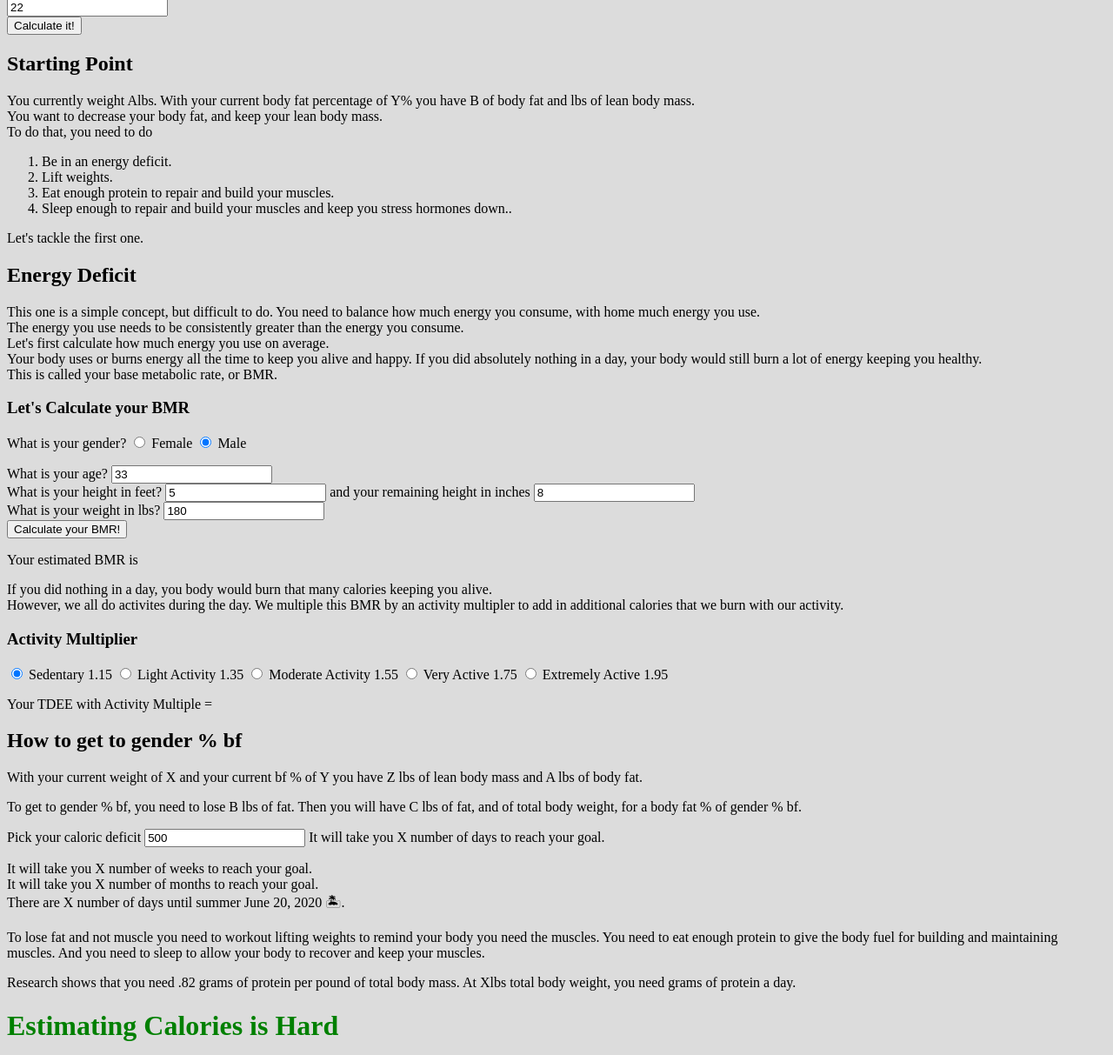
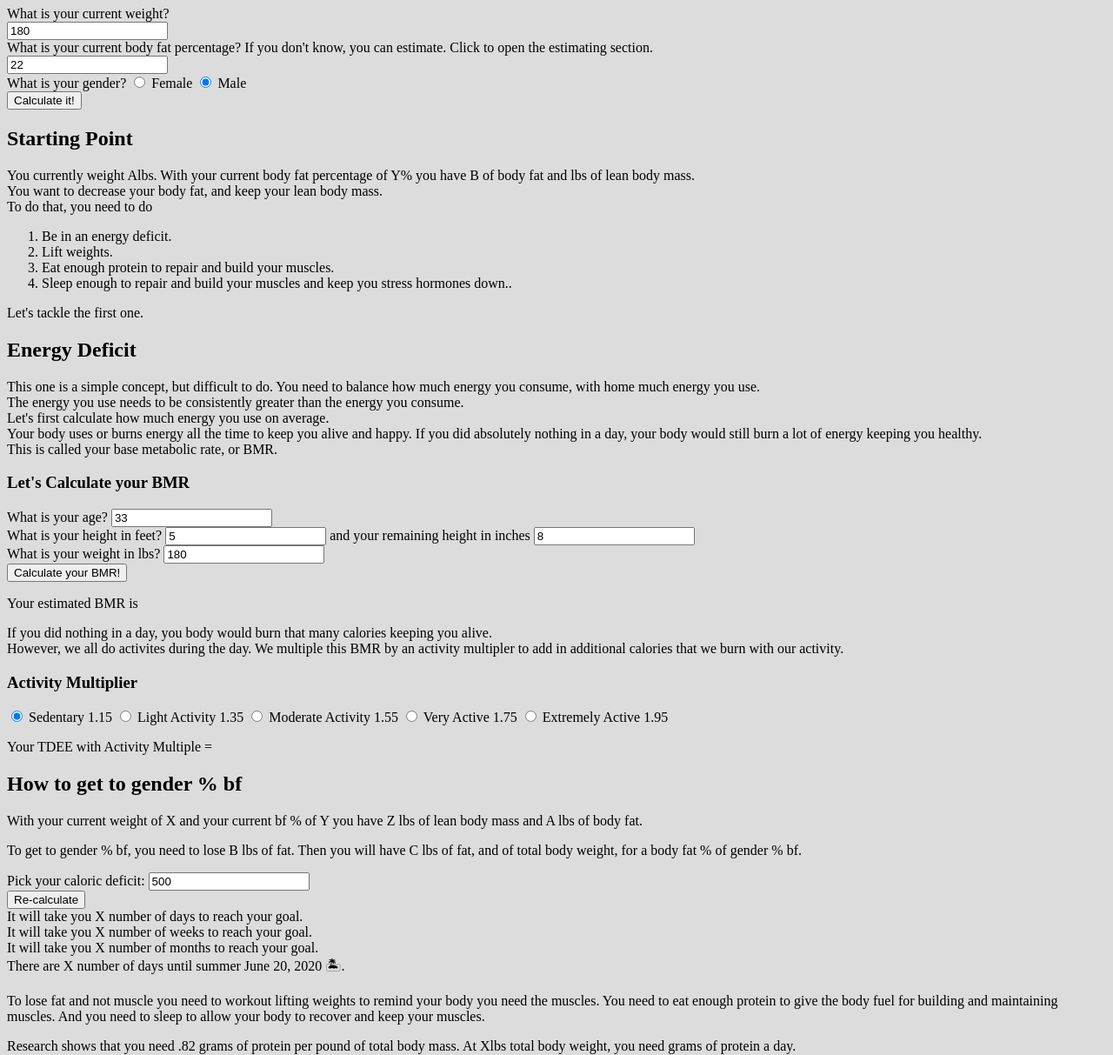
Before and after one commit to joshdance/appWillGiveYouAbs, a plain HTML site: page index.html in a window 1280 px wide. Shown: the part 73-1286 px from the top of the page at 87% size. Drawn offline with Linux system fonts and the light colour scheme.

Commit message:
improvements for female calcs

```diff
--- a/calc.js
+++ b/calc.js
@@ -11,6 +11,12 @@ document.addEventListener("DOMContentLoaded", function() {
 	   //calcDown(weightValue, percentValue, LbsBfResults, leanResults);
 	   calcGoalPercent();
 	   calcProteinNeed();
+	   calcBmr();
+	   calcGoalPercent();
+    }
+
+    function reCalc(){
+    	doTheCalc();
     }
 
     function calcBmr(){
@@ -193,6 +199,7 @@ document.addEventListener("DOMContentLoaded", function() {
 
 
     const calcButton = document.querySelector('.calcButton');
+    const reCalcButton = document.getElementById('reCalcButton');
     //remember to use the correct selector! Or just id.
     const calcBmrButton = document.getElementById('calcBmr');
 
@@ -211,9 +218,9 @@ document.addEventListener("DOMContentLoaded", function() {
     let selectedSex;
     let bfPercentageGoalByGender;
     const bfGoalMale = .1;
-    const bfGoalFemale = .2;
+    const bfGoalFemale = .21;
     let calcGoalPercentModifier;
-    const calcGoalPercentModifierFemale = .25;
+    const calcGoalPercentModifierFemale = .2658;
     const calcGoalPercentModifierMale = .1111111111;
 
     const sex = document.getElementsByName('sex');//return node list. All the checkboxes. Careful.
@@ -274,6 +281,7 @@ document.addEventListener("DOMContentLoaded", function() {
     const fiveGuysBurgerCalories = 1060;
 
 	calcButton.addEventListener('click', doTheCalc);
+	reCalcButton.addEventListener('click', reCalc);
     calcBmrButton.addEventListener('click', calcBmr);
 
     appleGuessButton.addEventListener('click', answerApple);
--- a/index.html
+++ b/index.html
@@ -5,14 +5,26 @@
 	<link rel="stylesheet" type="text/css" href="style.css">
 </head>
 <body>
-<p>this is my calculator</p>
-
+<h1>This App Will Give You Abs</h1>
+<div>
+	What is your current weight?
+</div>
 <div>
 	<input type="number" id="weightInputBox" class="weightInputBox" value="180">
 </div>
+<div>
+	What is your current body fat percentage? If you don't know, you can estimate. Click to open the estimating section.
+</div>
+<div>
+	<input type="number" id="percentInputBox" class="percentInputBox" placeholder="in whole percent. example 20 not .2" value="22">
+</div>
 
 <div>
-	<input type="number" id="percentInputBox" class="percentInputBox" placeholder="in whole percent. example 20 not .2" value="22">
+	What is your gender?
+	<input type="radio" name="sex" id="female" value="female">
+	<label for="female">Female</label>
+	<input type="radio" name="sex" id="male" value="male" checked>
+	<label for="male">Male</label>
 </div>
 
 <div>
@@ -46,13 +58,7 @@
 <div>This is called your base metabolic rate, or BMR.</div>
 
 <h3>Let's Calculate your BMR</h3>
-<div>
-What is your gender?
-<input type="radio" name="sex" id="female" value="female">
-<label for="female">Female</label>
-<input type="radio" name="sex" id="male" value="male" checked>
-<label for="male">Male</label>
-</div>
+
 <p>
 <div>
 	What is your age?
@@ -108,9 +114,13 @@ To get to <span name="bfPercentGenderInsert">gender</span> % bf, you need to los
 Then you will have <span id="newFatInsert">C</span> lbs of fat, and <span id="newTotalBodyWeightInsert"></span> of total body weight, for a body fat % of <span name="bfPercentGenderInsert">gender</span> % bf.
 <div></div>
 <p>
-
-Pick your caloric deficit
-<input type="number" id="caloricDeficitInput" value="500">
+<div>
+	Pick your caloric deficit:
+	<input type="number" id="caloricDeficitInput" value="500">
+</div>
+<div>
+	<button type="button" id="reCalcButton">Re-calculate</button>
+</div>
 
 It will take you <span id="numberOfDaysTilGoalInsert">X</span> number of days to reach your goal.
 <div>
--- a/style.css
+++ b/style.css
@@ -1,5 +1,5 @@
 h1 {
-	color: green;
+	color: red;
 }
 
 body {
```
Also changed, not shown: 1 other file.
